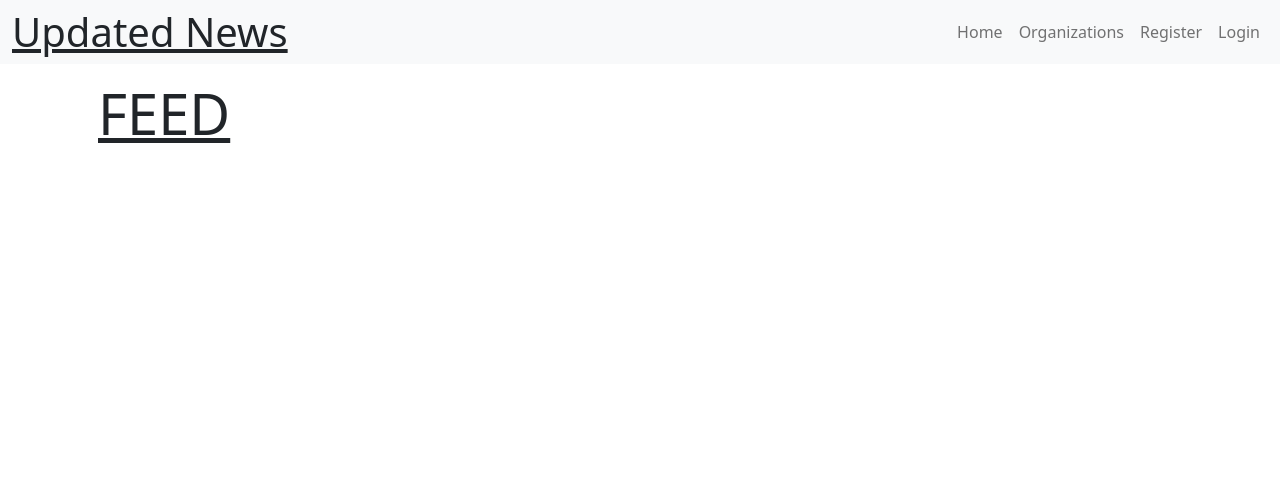
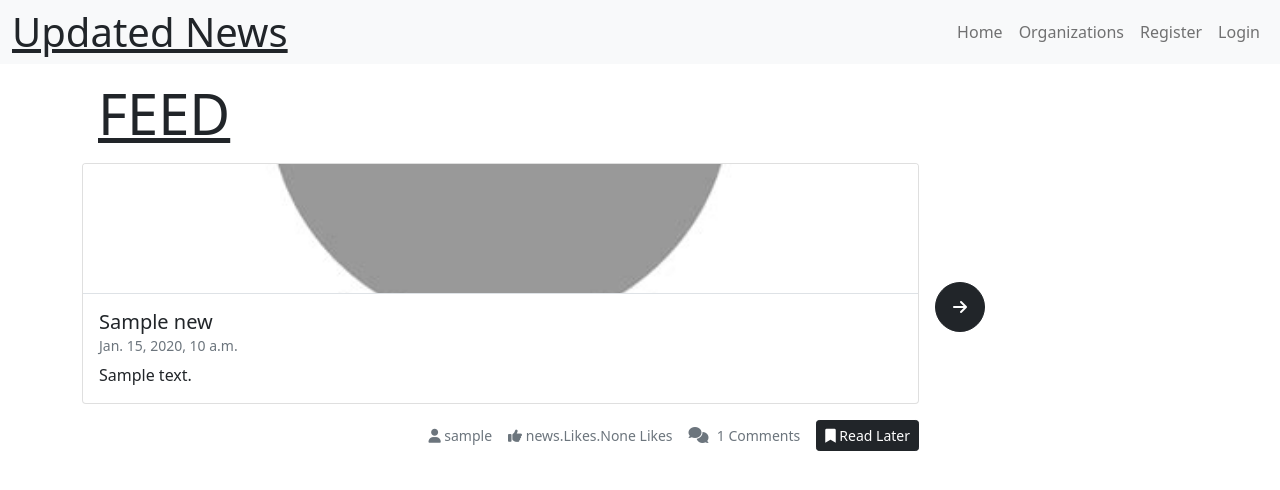
Before and after one commit to RodriVazquezAsenjo/Updated-News, a Django app: page / in a window 1280 px wide. Shown: the top 490 px of the page. Run offline with Django 4.2, Linux system fonts and the light colour scheme; tables that the repository leaves empty hold one stand-in row (values such as "Sample post"); parts of the project's set-up code (start-up, migrations or seed data) failed here and were passed over.

Commit message:
fix: news_list.html changed news for articles on for loop

```diff
--- a/news/admin.py
+++ b/news/admin.py
@@ -1,5 +1,5 @@
 from django.contrib import admin
-from .models import News
+from .models import News, Comment, Organization
 from django_summernote.admin import SummernoteModelAdmin
 
 # Register your models here.
--- a/news/models.py
+++ b/news/models.py
@@ -26,7 +26,7 @@ class News(models.Model):
         ordering = ["-created_at"]
 
 class Likes(models.Model):
-    news_article = model.ForeignKey(
+    news_article = models.ForeignKey(
         News,
         on_delete = models.CASCADE,
         related_name = 'likes'
@@ -37,8 +37,6 @@ class Likes(models.Model):
         related_name = 'likes'
     )
 
-    class Meta:
-        unique_together = ('user', 'post')
     def __str__(self):
         return '{} has liked {}'.format(self.user.username, self.news_article.title)
 
--- a/news/templates/news/news_list.html
+++ b/news/templates/news/news_list.html
@@ -3,52 +3,52 @@
 {% load static %}
 
 <!-- Feed Title -->
-<div class="d-flex justify-content-between align-items-center p-3 w-75">
+<div class="d-flex justify-content-between align-items-center p-3">
     <div class="display-4 text-decoration-underline">FEED</div>
     {% if user.is_authenticated %}
     <button type="button" class="btn btn-dark btn-lg">Add Post</button>
     {% endif %}
 </div>
 
-{% for news in object_list %}
+{% for article in news %}
 
 <!-- CARD Layout -->
 <div class="d-flex align-items-center pb-3">
     <!-- Card -->
     <div class="w-75 me-3">
         <div class="card">
-            <img src="static/images/nobody.jpg" class="card-img-top d-block w-100 border-bottom" alt="{{ news.title }}" style="max-height: 130px; object-fit: cover;">
+            <img src="static/images/nobody.jpg" class="card-img-top d-block w-100 border-bottom" alt="{{ article.title }}" style="max-height: 130px; object-fit: cover;">
             <div class="card-body">
                 <div class="d-flex gap-4 align-items-center justify-content-between">
                     <div class="d-flex flex-column">
-                        <h5 class="card-title mb-1 text-truncate" style="font-size: 1.25rem;">{{ news.title }}</h5>
-                        <h6 class="text-muted" style="font-size: 0.875rem;">{{ news.created_at }}</h6>
+                        <h5 class="card-title mb-1 text-truncate" style="font-size: 1.25rem;">{{ article.title }}</h5>
+                        <h6 class="text-muted" style="font-size: 0.875rem;">{{ article.created_at }}</h6>
                     </div>
                 </div>
-                <p class="card-text">{{ news.content|truncatechars:250 }}</p>
+                <p class="card-text">{{ article.content|truncatechars:250 }}</p>
             </div>
         </div>
 
         <div class="post-info d-flex justify-content-end align-items-center mt-3 gap-3">
             <!-- Author Section -->
             <div class="author-info text-muted">
-                <small><i class="fas fa-user"></i> {{ news.author }}</small>
+                <small><i class="fas fa-user"></i> {{ article.author }}</small>
             </div>
 
             <!-- Likes Section -->
             <div class="likes-info text-muted">
-                <small><i class="fas fa-thumbs-up"></i> {{ news.likes }} Likes</small>
+                <small><i class="fas fa-thumbs-up"></i> {{ article.likes }} Likes</small>
             </div>
 
             <!-- Comments Section -->
             <div class="comments-info text-muted">
                 <i class="fas fa-comments me-1"></i>
-                <small>{{ news.comments.count }} Comments</small>
+                <small>{{ article.comments.count }} Comments</small>
             </div>
 
             <!-- Read Later Button -->
             <div class="read-later">
-                {% if request.user in news.read_later_by.all %}
+                {% if request.user in article.read_later_by.all %}
                     <button class="btn btn-sm btn-dark">
                         <i class="fas fa-check"></i> Saved
                     </button>
@@ -62,7 +62,7 @@
     </div>
 
     <!-- Button -->
-    <a href="{% url 'news_detail' news.slug %}" class="btn btn-dark rounded-circle d-flex align-items-center justify-content-center" style="width: 50px; height: 50px;">
+    <a href="{% url 'news_detail' article.slug %}" class="btn btn-dark rounded-circle d-flex align-items-center justify-content-center" style="width: 50px; height: 50px;">
         <i class="fas fa-arrow-right"></i>
     </a>
 </div>
--- a/news/views.py
+++ b/news/views.py
@@ -21,13 +21,18 @@ def detail_news(request, slug):
     news_article = get_object_or_404(News, slug=slug)
     new_comment = None
 
+    like_count = news_article.likes.count()
+    comment_count = news_article.comments.count()
+
     if request.method == 'POST':
         if 'like' in request.POST:
             like = Likes.objects.filter(news_article=news_article, user=request.user).first()
             if like:
                 like.delete()
+                like_count -= 1
             else:
                 Likes.objects.create(user=request.user, news_article=news_article)
+                like_count += 1
 
         if 'read_later' in request.POST:
             if request.user in news_article.read_later.all():
@@ -54,6 +59,8 @@ def detail_news(request, slug):
         'comment_form': comment_form,
         'liked': Likes.objects.filter(news_article=news_article, user=request.user).exists(),
         'read_later': request.user in news_article.read_later.all(),
+        'like_count': like_count,
+        'comment_count': comment_count,
     }
 
     return render(request, template, context)
@@ -67,7 +74,6 @@ class ReadLater(LoginRequiredMixin, generic.ListView):
     def get_queryset(self):
         return self.request.user.read_later_news.all()
 
-
 class UserProfileDetailView(generic.DetailView):
     model = UserProfile
     template_name = 'news/profile.html'
@@ -75,7 +81,6 @@ class UserProfileDetailView(generic.DetailView):
 
     def get_object(self):
         return get_object_or_404(UserProfile, user_id=self.kwargs['pk'])
-
 
 def OrganizationListView(request):
     organizations = Organization.objects.all()
@@ -88,7 +93,6 @@ def OrganizationListView(request):
 
     return render(request, template, context)
 
-
 def OrganizationDetailView(request, slug):
     organization = get_object_or_404(Organization, slug=slug)
 
--- a/updated_news/settings.py
+++ b/updated_news/settings.py
@@ -29,7 +29,7 @@ SECRET_KEY = os.environ.get('SECRET_KEY')
 # SECURITY WARNING: don't run with debug turned on in production!
 DEBUG = True
 
-ALLOWED_HOSTS = ["8000-rodrivazque-updatednews-ns0d94gnsxa.ws.codeinstitute-ide.net", ".herokuapp.com"]
+ALLOWED_HOSTS = ["8000-rodrivazque-updatednews-tww2qe8yl8f.ws.codeinstitute-ide.net", ".herokuapp.com"]
 
 
 # Application definition
```
Also changed, not shown: requirements.txt (+14 -0 lines), news/migrations/0007_rename_author_comment_commenter_and_more.py (added).
